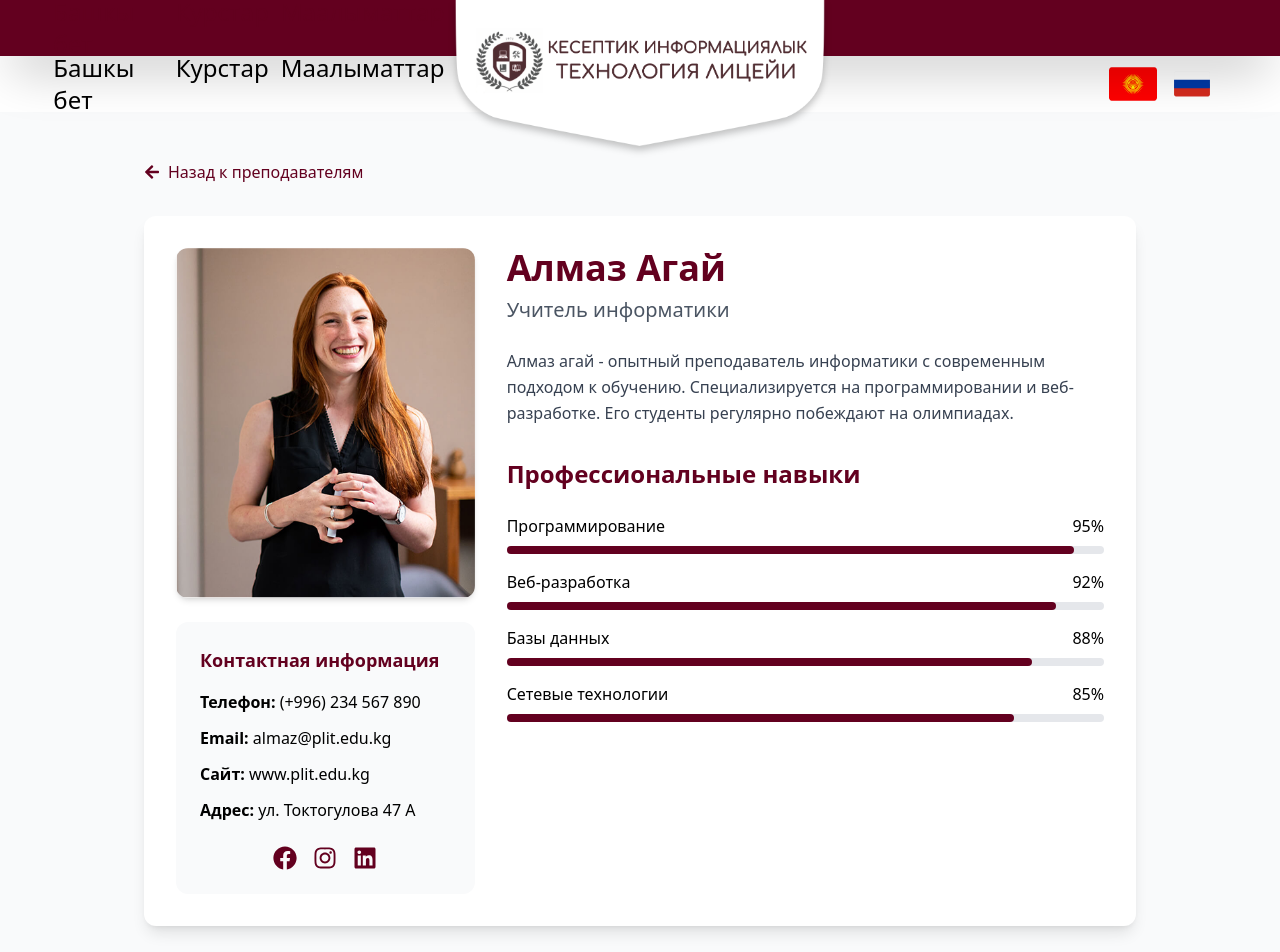
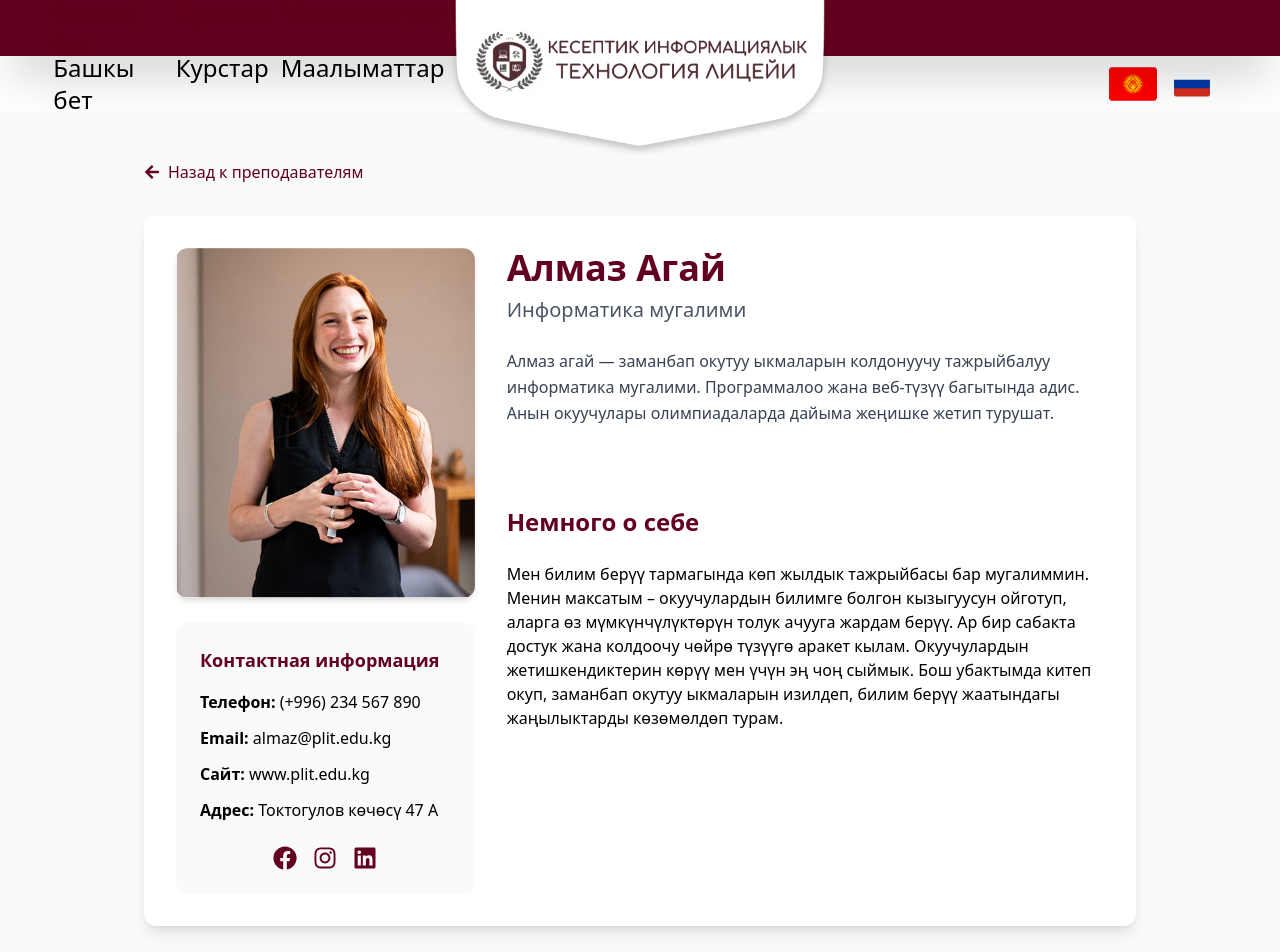
Before and after one commit to KanaySeidi/PLIT, a React (Vite) app: page /teacher/1 in a window 1280 px wide. Shown: the top 952 px of the page. Built offline with nearby package versions, Linux system fonts and the light colour scheme.

Commit message:
about teacher

```diff
--- a/public/locales/KG/translation.json
+++ b/public/locales/KG/translation.json
@@ -127,19 +127,43 @@
     "middle": "Тажрыйбалуу адистер 500дөн 1100 АКШ долларына чейин таба алышат",
     "senior": "Кесипкөйлөр 1100дөн 1500 АКШ долларына чейин таба алышат"
   },
-  "teachers": {
+   "teachers": {
     "list": [
       {
         "id": 1,
         "name": "Замира Эже",
-        "role": "Учитель химии и биологии",
-        "description": "Замира эже — опытный и талантливый педагог, прекрасно разбирающийся в химии и биологии. Её уроки всегда проходят интересно и понятно, благодаря её умению объяснять сложные вещи простым языком.",
-         "img": "/src/assets/img/girl.png",
+        "role": "Химия жана биология мугалими",
+        "description": "Замира эже — химия жана биология сабактарын мыкты билген тажрыйбалуу жана таланттуу мугалим. Анын сабактары ар дайым кызыктуу жана түшүнүктүү өтөт, анткени ал татаал темаларды жөнөкөй тил менен түшүндүрө алат.",
+        "img": "/src/assets/img/girl.png",
         "contact": {
           "phone": "(+996) 123 456 789",
           "email": "zamira@plit.edu.kg",
           "website": "www.plit.edu.kg",
-          "address": "ул. Токтогулова 47 А"
+          "address": "Токтогулов көчөсү 47 А"
+        },
+        "social": {
+          "facebook": "https://facebook.com/aigul",
+          "instagram": "https://instagram.com/aigul",
+          "linkedin": "https://linkedin.com/in/aigul"
+        },
+
+        "skills": [
+          {
+            "about": "Мен билим берүү тармагында көп жылдык тажрыйбасы бар мугалиммин. Менин максатым – окуучулардын билимге болгон кызыгуусун ойготуп, аларга өз мүмкүнчүлүктөрүн толук ачууга жардам берүү. Ар бир сабакта достук жана колдоочу чөйрө түзүүгө аракет кылам. Окуучулардын жетишкендиктерин көрүү мен үчүн эң чоң сыймык. Бош убактымда китеп окуп, заманбап окутуу ыкмаларын изилдеп, билим берүү жаатындагы жаңылыктарды көзөмөлдөп турам."
+          }
+        ]
+      },
+      {
+        "id": 2,
+        "name": "Алмаз Агай",
+        "role": "Информатика мугалими",
+        "description": "Алмаз агай — заманбап окутуу ыкмаларын колдонуучу тажрыйбалуу информатика мугалими. Программалоо жана веб-түзүү багытында адис. Анын окуучулары олимпиадаларда дайыма жеңишке жетип турушат.",
+        "img": "/src/assets/img/girl.png",
+        "contact": {
+          "phone": "(+996) 234 567 890",
+          "email": "almaz@plit.edu.kg",
+          "website": "www.plit.edu.kg",
+          "address": "Токтогулов көчөсү 47 А"
         },
         "social": {
           "facebook": "https://facebook.com/aigul",
@@ -147,23 +171,23 @@
           "linkedin": "https://linkedin.com/in/aigul"
         },
         "skills": [
-          { "name": "Химия", "level": 95 },
-          { "name": "Биология", "level": 90 },
-          { "name": "Методика преподавания", "level": 88 },
-          { "name": "Лабораторные работы", "level": 92 }
+          {
+            "about": "Мен билим берүү тармагында көп жылдык тажрыйбасы бар мугалиммин. Менин максатым – окуучулардын билимге болгон кызыгуусун ойготуп, аларга өз мүмкүнчүлүктөрүн толук ачууга жардам берүү. Ар бир сабакта достук жана колдоочу чөйрө түзүүгө аракет кылам. Окуучулардын жетишкендиктерин көрүү мен үчүн эң чоң сыймык. Бош убактымда китеп окуп, заманбап окутуу ыкмаларын изилдеп, билим берүү жаатындагы жаңылыктарды көзөмөлдөп турам."
+
+          }
         ]
       },
       {
-        "id": 2,
-        "name": "Алмаз Агай",
-        "role": "Учитель информатики",
-        "description": "Алмаз агай - опытный преподаватель информатики с современным подходом к обучению. Специализируется на программировании и веб-разработке. Его студенты регулярно побеждают на олимпиадах.",
-         "img": "/src/assets/img/girl.png",
+        "id": 3,
+        "name": "Айгүл Эже",
+        "role": "Математика мугалими",
+        "description": "Айгүл эже — 10 жылдык тажрыйбасы бар математика мугалими. Анын окутуу ыкмасы окуучуларга математиканы түшүнүүгө гана эмес, аны сүйүүгө да жардам берет. Анын окуучулары ОРТда жана олимпиадаларда жогорку жыйынтыктарды көрсөтүшөт.",
+        "img": "/src/assets/img/girl.png",
         "contact": {
-          "phone": "(+996) 234 567 890",
-          "email": "almaz@plit.edu.kg",
+          "phone": "(+996) 345 678 901",
+          "email": "aigul@plit.edu.kg",
           "website": "www.plit.edu.kg",
-          "address": "ул. Токтогулова 47 А"
+          "address": "Токтогулов көчөсү 47 А"
         },
         "social": {
           "facebook": "https://facebook.com/aigul",
@@ -171,34 +195,10 @@
           "linkedin": "https://linkedin.com/in/aigul"
         },
         "skills": [
-          { "name": "Программирование", "level": 95 },
-          { "name": "Веб-разработка", "level": 92 },
-          { "name": "Базы данных", "level": 88 },
-          { "name": "Сетевые технологии", "level": 85 }
-        ]
-      },
-      {
-        "id": 3,
-        "name": "Айгуль Эже",
-        "role": "Учитель математики",
-        "description": "Айгуль эже - преподаватель математики с 10-летним опытом. Её методика преподавания помогает ученикам не только понять математику, но и полюбить её. Её ученики показывают высокие результаты на ОРТ и олимпиадах.",
-         "img": "/src/assets/img/girl.png",
-        "contact": {
-          "phone": "(+996) 345 678 901",
-          "email": "aigul@plit.edu.kg",
-          "website": "www.plit.edu.kg",
-          "address": "ул. Токтогулова 47 А"
-        },
-        "social": {
-          "facebook": "https://facebook.com/aigul",
-          "instagram": "https://instagram.com/aigul",
-          "linkedin": "https://linkedin.com/in/aigul"
-        },
-        "skills": [
-          { "name": "Алгебра", "level": 95 },
-          { "name": "Геометрия", "level": 90 },
-          { "name": "Методика преподавания", "level": 92 },
-          { "name": "Подготовка к ОРТ", "level": 94 }
+          {
+            "about": "Мен билим берүү тармагында көп жылдык тажрыйбасы бар мугалиммин. Менин максатым – окуучулардын билимге болгон кызыгуусун ойготуп, аларга өз мүмкүнчүлүктөрүн толук ачууга жардам берүү. Ар бир сабакта достук жана колдоочу чөйрө түзүүгө аракет кылам. Окуучулардын жетишкендиктерин көрүү мен үчүн эң чоң сыймык. Бош убактымда китеп окуп, заманбап окутуу ыкмаларын изилдеп, билим берүү жаатындагы жаңылыктарды көзөмөлдөп турам."
+
+          }
         ]
       }
     ]
--- a/src/components/teachersSlider/Teacherinfo.jsx
+++ b/src/components/teachersSlider/Teacherinfo.jsx
@@ -156,24 +156,15 @@ export const TeacherInfo = () => {
 
               {teacher.skills && teacher.skills.length > 0 && (
                 <div ref={ref}>
-                  <h3 className="text-2xl font-semibold text-[#63001F] mb-6">
-                    Профессиональные навыки
+                  <h3 className="text-2xl font-semibold text-[#63001F] mb-6 mt-20">
+                    Немного о себе
                   </h3>
                   <div className="space-y-4">
                     {teacher.skills.map((skill, index) => (
                       <div key={index}>
                         <div className="flex justify-between mb-2">
-                          <span className="font-medium">{skill.name}</span>
-                          <span>{skill.level}%</span>
-                        </div>
-                        <div className="h-2 bg-gray-200 rounded-full">
-                          <motion.div
-                            className="h-full bg-[#63001F] rounded-full"
-                            initial="hidden"
-                            animate={controls}
-                            variants={skillBarVariants}
-                            custom={skill.level}
-                          />
+                          {" "}
+                          <span className="font-medium">{skill.about}</span>
                         </div>
                       </div>
                     ))}
--- a/src/pages/Layout/Layout.jsx
+++ b/src/pages/Layout/Layout.jsx
@@ -14,6 +14,7 @@ const Layout = () => {
           <Outlet />
         </Suspense>
       </main>
+      <TeacherSl />
     </div>
   );
 };
```
Also changed, not shown: public/locales/RU/translation.json (+23 -21 lines).
